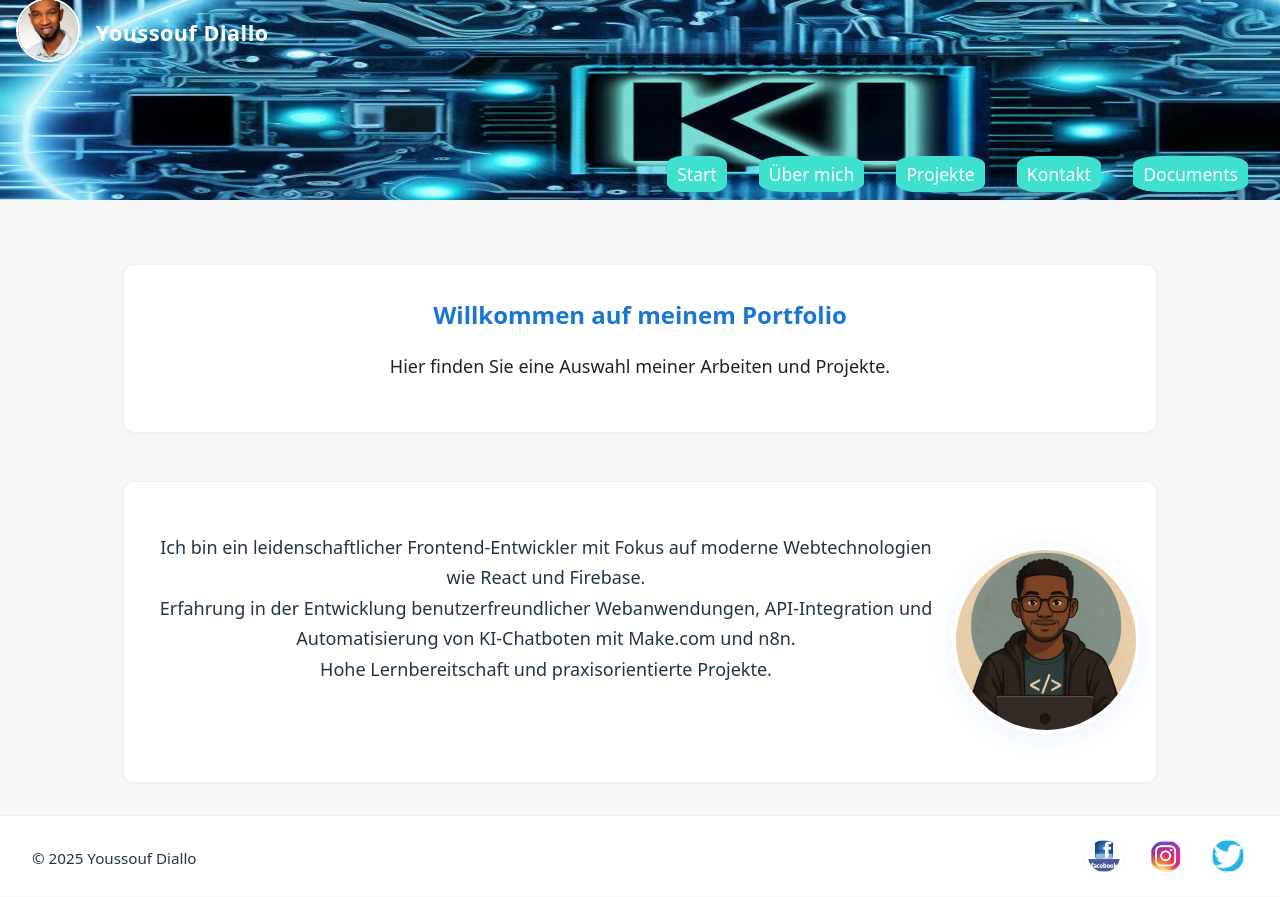
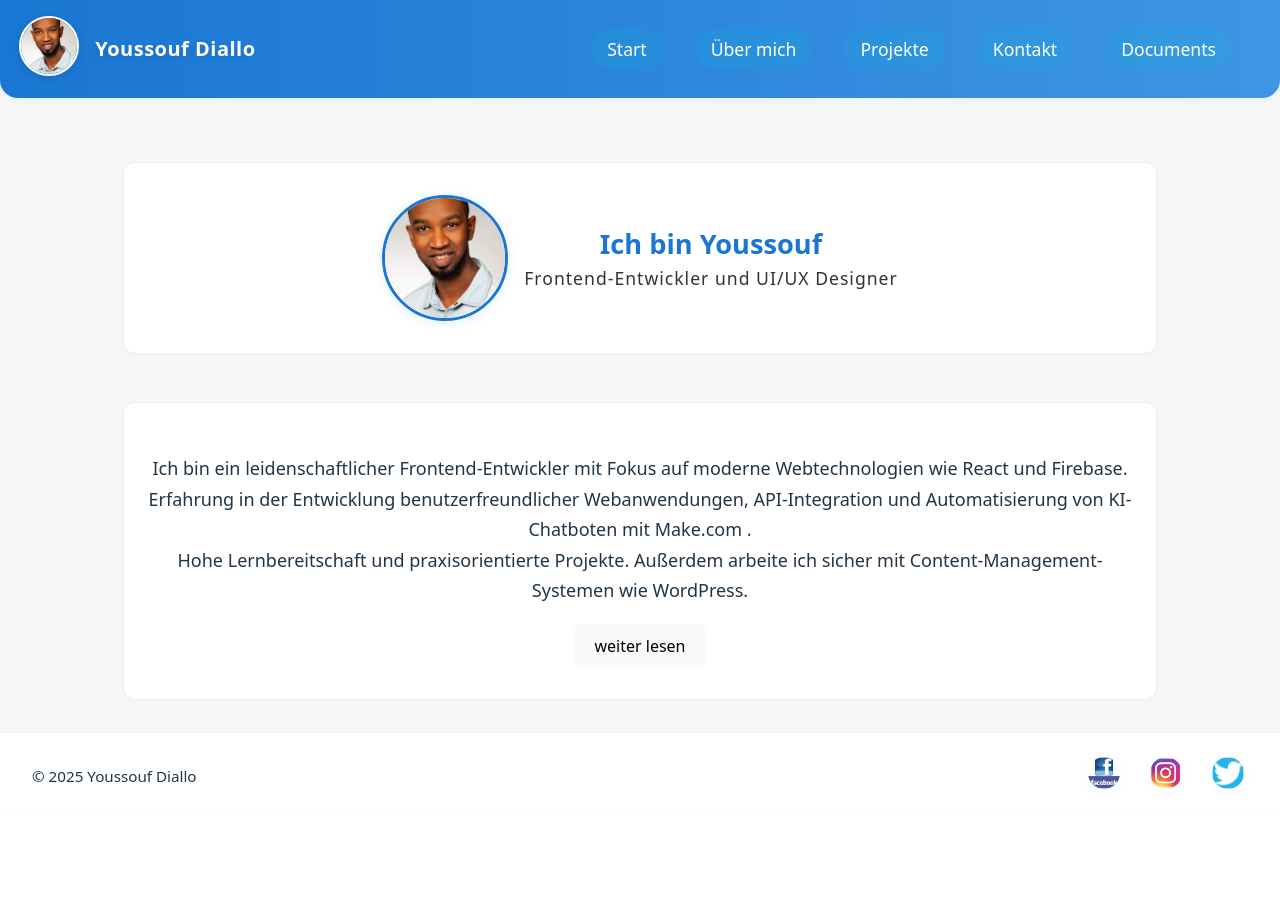
Before and after one commit to Ydi5291/presentation-app, a React (Vite) app: page / in a window 1280 px wide. After the commit the page ends 815 px from the top, so only its background shows below. Built offline with nearby package versions, Linux system fonts and the light colour scheme.

Commit message:
style: amélioration des pages About et Start

```diff
--- a/src/components/Footer.css
+++ b/src/components/Footer.css
@@ -48,6 +48,7 @@
   display: flex;
   justify-content: center;
   gap: 22px;
+
 }
 
 .footer-socials img {
--- a/src/components/Header.css
+++ b/src/components/Header.css
@@ -1,36 +1,40 @@
+
 header.header-flex {
-  background: url('../assets/KiImg.jpg') center left no-repeat;
   color: #fff;
-  padding: 0.5rem 0 0.5rem 0;
-  min-height: 200px;
+  padding: 0.5rem 1rem;
+  min-height: 80px;
   display: flex;
-  flex-direction: row;
+  /* flex-direction: row; */
   justify-content: space-between;
-  align-items: flex-start;
+  align-items: center;
   width: 100vw;
   max-width: 100vw;
   box-sizing: border-box;
   margin-left: calc(-50vw + 50%);
   left: 0;
-  animation: header-bg-move 30s linear infinite;
+  background: linear-gradient(90deg, #1976d2 0%, #64b5f6 100%);
   background-size: 200% 250%;
   background-repeat: repeat-x;
+  animation: header-bg-move 30s linear infinite;
+  border-bottom-left-radius: 18px;
+  border-bottom-right-radius: 18px;
+  box-shadow: 0 2px 12px rgba(33, 150, 243, 0.08);
 }
 
+/* Profil/logo */
 .header-profile {
   display: flex;
   align-items: center;
   gap: 1rem;
-  margin-top: -10px;
-  margin-left: 1rem;
+ margin: 0.5rem 0.2rem;
 }
 
-/* Afficher le burger menu uniquement sur mobile */
+/* Burger menu */
 .burger-menu-container {
   display: flex;
-  align-self: flex-end !important;
-  margin-bottom: 10px;
-  margin-top: auto;
+  justify-content: end;
+  align-items: center;
+  margin: 0.5rem 0.2rem;
 }
 
 @media (min-width: 769px) {
@@ -39,9 +43,23 @@ header.header-flex {
   }
 }
 
+/* Navigation desktop */
+.header-nav {
+  display: none;
+}
+
+@media (min-width: 769px) {
+  .header-nav {
+    display: flex;
+    gap: 2rem;
+    margin-right: 2rem;
+    align-items: center;
+  }
+}
+
 .header-photo {
-  width: 60px;
-  height: 60px;
+  width: 56px;
+  height: 56px;
   border-radius: 50%;
   object-fit: cover;
   border: 2px solid #fff;
@@ -49,44 +67,11 @@ header.header-flex {
 }
 
 .header-name {
-  font-size: 1.35rem;
+  font-size: 1.25rem;
   font-weight: 600;
   color: #fff;
   letter-spacing: 0.5px;
   text-shadow: 0 2px 8px rgba(0, 0, 0, 0.10);
-}
-
-@keyframes header-bg-move {
-  0% {
-    background-position-x: 0%;
-  }
-
-  100% {
-    background-position-x: 100%;
-  }
-}
-
-
-
-/* Navigation classique visible uniquement sur desktop */
-.header-nav {
-  display: none;
-  margin-bottom: 10px;
-  margin-top: auto;
-  align-self: flex-end;
-}
-
-/* Responsive & Design*/
-
-@media (min-width: 769px) {
-  .header-nav {
-    display: flex;
-    gap: 2rem;
-    margin-right: 2rem;
-    margin-bottom: 0;
-    margin-top: 0;
-    align-items: center;
-  }
 }
 
 .header-nav a {
@@ -94,13 +79,13 @@ header.header-flex {
   text-decoration: none;
   font-weight: 500;
   font-size: 1.1rem;
-  transition: color 0.2s;
-  background: turquoise;
-  padding: 5px 10px;
-  border-radius: 24%;
+  transition: color 0.2s, background 0.2s;
+  background: rgba(0, 188, 212, 0.15);
+  padding: 7px 16px;
+  border-radius: 20px;
 }
 
 .header-nav a:hover {
-  color: #000;
+  color: #1976d2;
   background: #ffd700;
 }
--- a/src/index.css
+++ b/src/index.css
@@ -1,7 +1,7 @@
 :root {
   /* Design tokens */
   --color-bg: #f7f7f7;
-  --color-surface: #ffffff;
+  --color-surface: #fff;
   --color-primary: #1976d2;
   --color-primary-600: #1565c0;
   --color-primary-200: #e3f2fd;
--- a/src/pages/About.css
+++ b/src/pages/About.css
@@ -30,17 +30,14 @@
   transition: box-shadow 0.2s ease, transform 0.2s ease;
 }
 .about-text {
+  display: inline-block;
   font-size: 1.125rem;
   line-height: 1.7;
-  transition: font-size 0.2s ease, transform 0.2s ease;
+  transition: font-size 0.2s, transform 0.2s, box-shadow 0.2s;
 }
 .about-text:hover {
   font-size: 1.2rem;
   transform: translateY(-1px);
-}
-.about-container,.about-text:hover {
   cursor: pointer;
   box-shadow: var(--shadow-md);
-  transform: translateY(-1px);
-  columns: var(--color-primary-200);
 }
--- a/src/pages/About.tsx
+++ b/src/pages/About.tsx
@@ -1,7 +1,10 @@
 import React from "react";
+import { useNavigate } from "react-router-dom";
 import "./About.css";
 
-const About: React.FC = () => (
+const About: React.FC = () => {
+  const navigate = useNavigate();
+  return (
     <>
       <div className="about-intro">
       <h2>Über mich</h2>
@@ -13,15 +16,18 @@ const About: React.FC = () => (
     </div>
     <div className="about-container">
       <div className="about-text">
-        <p>
-          Mein Name ist Youssouf Diallo, ich bin 34 Jahre alt und wohne in Werl. Nach meinem Abitur in Guinea habe ich Wirtschaftsinformatik studiert, weil ich schon damals meine Leidenschaft für die Informatik – genauer gesagt im Bereich Softwareentwicklung – entdeckt habe.
-          Von 2019 bis 2023 habe ich erfolgreich eine Ausbildung als Fachkraft für Lagerlogistik abgeschlossen. Seit Ende 2024 bin ich bei der Developer Akademie angemeldet und bilde mich intensiv im Bereich Frontend-Softwareentwicklung weiter, um meine Leidenschaft nun beruflich zu verfolgen.        </p>
-        <p>
-          Ich arbeite mit modernen Technologien wie HTML5, CSS3, JavaScript und React. Auch setze ich zusätzlich Automatisierungstools für effiziente Prozesse ein. Mein Ziel ist es, innovative digitale Lösungen zu entwickeln und mich ständig weiterzuentwickeln.
+        <p >
+          Mein Name ist Youssouf Diallo, ich bin 34 Jahre alt und wohne in Werl. Nach meinem Abitur in Guinea habe ich Wirtschaftsinformatik studiert, weil ich schon damals meine Leidenschaft für die Informatik – genauer gesagt im Bereich Softwareentwicklung – entdeckt habe.<br />
+          Von 2019 bis 2023 habe ich erfolgreich eine Ausbildung als Fachkraft für Lagerlogistik abgeschlossen. Seit Ende 2024 bin ich bei der Developer Akademie angemeldet und bilde mich intensiv im Bereich Frontend-Softwareentwicklung weiter, um meine Leidenschaft nun beruflich zu verfolgen.<br /><br />
+          Ich arbeite mit modernen Technologien wie HTML5, CSS3, JavaScript und React. Auch setze ich zusätzlich Automatisierungstools für effiziente Prozesse ein. <b>Außerdem arbeite ich sicher mit Content-Management-Systemen wie WordPress.</b><br />
+          Mein Ziel ist es, innovative digitale Lösungen zu entwickeln und mich ständig weiterzuentwickeln.
         </p>
       </div>
+
+      <button onClick={() => navigate("/Projekte")}>Projekte ansehen</button>
     </div>
   </>
 );
+};
 
 export default About;
--- a/src/pages/Start.css
+++ b/src/pages/Start.css
@@ -1,5 +1,11 @@
-.start-intro {
-  text-align: center;
+.container-intro {
+  display: flex;
+  flex-direction: row;
+  align-items: center;
+  justify-content: center;
+  gap: 1rem;
+  margin-bottom: 2rem;
+   text-align: center;
   margin-top: 2rem;
   background: var(--color-surface);
   padding: 2rem 1rem;
@@ -9,15 +15,40 @@
   margin-left: auto;
   margin-right: auto;
   max-width: 1000px;
+  cursor: pointer;
 }
-.start-intro h2 {
-  margin: 0 0 0.5rem 0;
-  color: var(--color-primary);
+
+.start-photo {
+  width: 120px;
+  height: 120px;
+  border-radius: 50%;
+  object-fit: cover;
+  border: 3px solid #1976d2;
+  box-shadow: 0 2px 12px rgba(33, 150, 243, 0.15);
+}
+
+.intro-text {
+  display: flex;
+  flex-direction: column;
+  align-items: center;
+}
+
+.intro-name {
+  font-size: 1.7rem;
+  font-weight: 600;
+  color: #1976d2;
+  margin: 0;
+}
+
+.intro-profession {
+  font-size: 1.1rem;
+  color: #333;
+  margin: 0;
+  font-weight: 500;
+  letter-spacing: 1px;
 }
 
 .start-container {
-  display: flex;
-  flex-direction: row;
   text-align: center;
   margin-top: 3rem;
   max-width: 1000px;
@@ -29,38 +60,31 @@
   padding: 2rem 1rem;
   color: var(--color-text);
   box-shadow: var(--shadow-sm);
+  transition: box-shadow 0.2s ease, transform 0.2s ease;
+  cursor: pointer;
 }
-
 .start-text {
+  display: inline-block;
   font-size: 1.125rem;
   line-height: 1.7;
-  padding: 0 1rem;
-  transition: font-size 0.2s ease, transform 0.2s ease;
+  transition: font-size 0.2s, transform 0.2s, box-shadow 0.2s;
 }
 .start-text:hover {
   font-size: 1.2rem;
   transform: translateY(-1px);
+  cursor: pointer;
+  box-shadow: var(--shadow-md);
 }
 
-.start-photo {
-  display: block;
-  margin: 2rem auto 1rem auto;
-  width: 180px;
-  height: 180px;
-  object-fit: cover;
-  border-radius: 50%;
-  box-shadow: var(--shadow-lg);
-  border: 4px solid #fff;
-  background: #f7fff7;
-}
-
-/* -----responsive----- */
-@media (max-width: 768px) {
-  .start-container {
+@media (max-width: 700px) {
+  .container-intro {
+    gap: 0.7rem;
+  }
+  .intro-name {
+    font-size: 1.2rem;
+    text-align: center;
+  }
+  .container-intro {
     flex-direction: column;
-    align-items: center;
-    text-align: center;
-    padding: 1rem;
-    gap: 1rem;
   }
 }
--- a/src/pages/Start.tsx
+++ b/src/pages/Start.tsx
@@ -1,29 +1,27 @@
-import devImg from "../assets/devImg.png";
+import { useNavigate } from "react-router-dom";
 import './Start.css';
+import ydiImg from "../assets/YDi.jpg";
 
 const Start = () => {
+  const navigate = useNavigate();
+
   return (
     <>
-      <div className="start-intro">
-        <h2>Willkommen auf meinem Portfolio</h2>
-        <div className="start-text">
-          <p>
-            Hier finden Sie eine Auswahl meiner Arbeiten und Projekte.
-          </p>
+      <div className="container-intro">
+        <img src={ydiImg} alt="Youssouf Diallo" className="start-photo" />
+        <div className="intro-text">
+          <h2 className="intro-name">Ich bin Youssouf</h2>
+          <p className="intro-profession">Frontend-Entwickler und UI/UX Designer</p>
         </div>
       </div>
 
       <div className="start-container">
         <p className="start-text">
           Ich bin ein leidenschaftlicher Frontend-Entwickler mit Fokus auf moderne Webtechnologien wie React und Firebase.<br />
-          Erfahrung in der Entwicklung benutzerfreundlicher Webanwendungen, API-Integration und Automatisierung von KI-Chatboten mit Make.com und n8n.<br />
-          Hohe Lernbereitschaft und praxisorientierte Projekte.
+          Erfahrung in der Entwicklung benutzerfreundlicher Webanwendungen, API-Integration und Automatisierung von KI-Chatboten mit Make.com .<br />
+          Hohe Lernbereitschaft und praxisorientierte Projekte. Außerdem arbeite ich sicher mit Content-Management-Systemen wie WordPress.
         </p>
-        <img
-          src={devImg}
-          alt="Développeur"
-          className="start-photo"
-        />
+        <button onClick={() => navigate("/about")}>weiter lesen</button>
       </div>
     </>
   );
```
Also changed, not shown: src/pages/Documents.css (+37 -33 lines), src/pages/Projekte.css (+49 -22 lines). Lines whose indentation alone changed are shown as unchanged.
